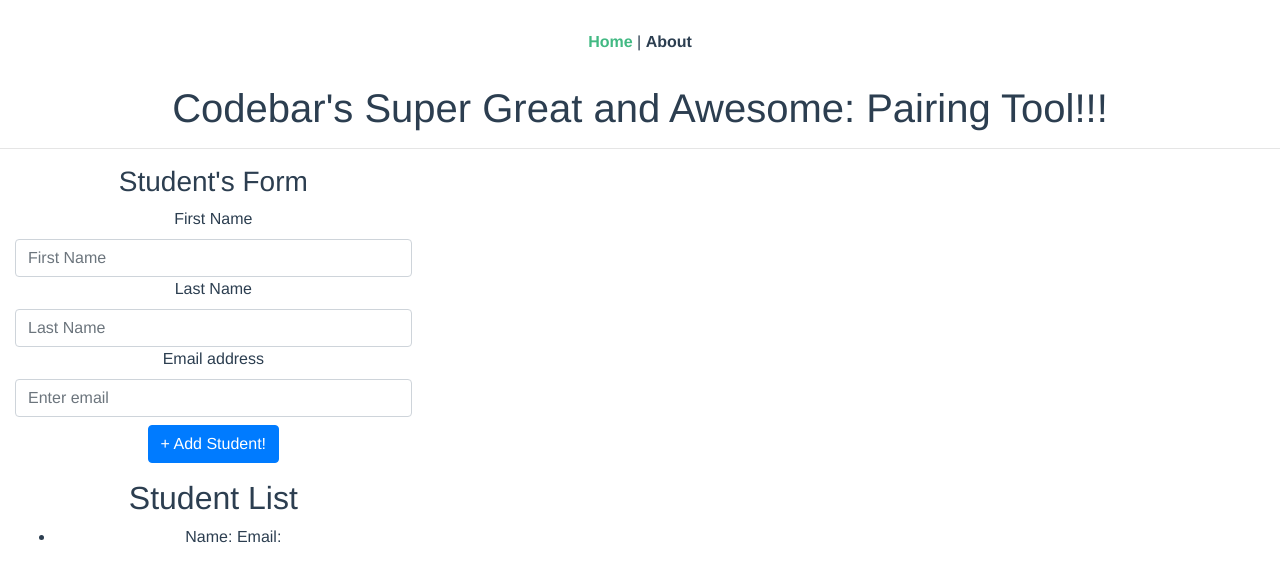
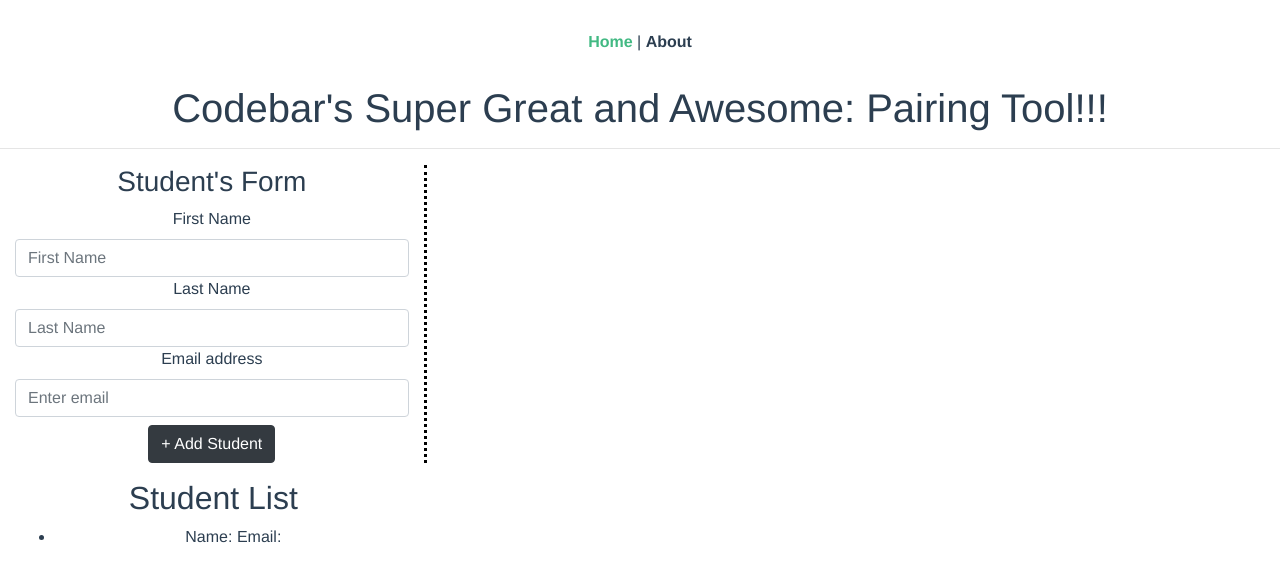
Before and after one commit to codebar/pairing-tool, a Vue app in the folder front/: page /#/ in a window 1280 px wide. Shown: the top 582 px of the page. Built offline with nearby package versions, Linux system fonts and the light colour scheme.

Commit message:
some basic styling

```diff
--- a/front/src/components/StudentList.vue
+++ b/front/src/components/StudentList.vue
@@ -3,8 +3,8 @@
     <div class="col-12">
       <h1>Codebar's Super Great and Awesome: Pairing Tool!!!</h1>
       <hr />
-      <form>
-        <div class="form-group col-4">
+      <form class="mb-2">
+        <div class="form-group form-border col-4">
           <h3>Student's Form</h3>
           <label for="fname">First Name</label>
           <input
@@ -37,14 +37,15 @@
           <div class="m-2">
             <button
               id="add-student"
-              class="btn btn-primary"
+              class="btn btn-dark"
               @click.prevent="submitted"
             >
-              + Add Student!
+              + Add Student
             </button>
           </div>
         </div>
       </form>
+
       <div id="student-list" class="col-4">
         <h2>Student List</h2>
         <ul>
@@ -79,3 +80,8 @@
   }
 };
 </script>
+<style scoped>
+.form-border {
+  border-right: 3px dotted black;
+}
+</style>
```
